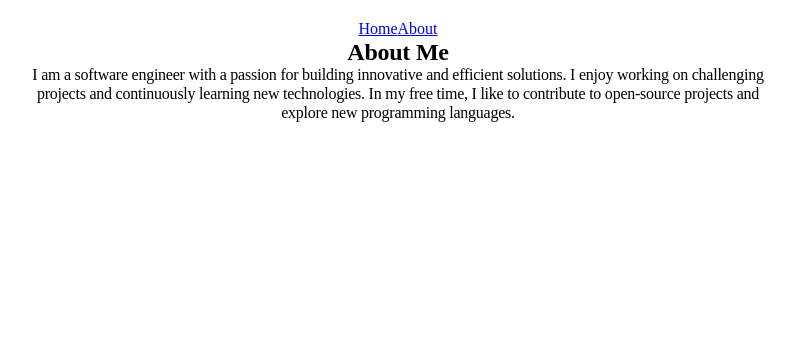
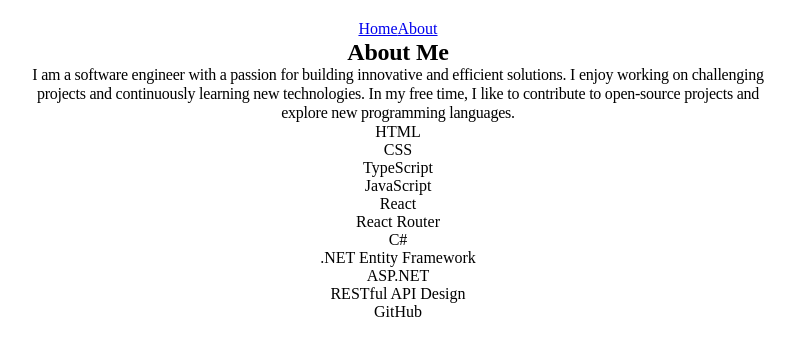
Before and after one commit to corbin-causby/portfolio-corbin, a React (Vite) app: page /about in a window 1280 px wide. Shown: the top 356 px of the page, without its empty margins (242-1037 px from the left). Built offline with nearby package versions, Linux system fonts and the light colour scheme.

Commit message:
Added my skills.

```diff
--- a/src/About.tsx
+++ b/src/About.tsx
@@ -1,12 +1,25 @@
+import { skills } from "./data";
 
 
 export default function About() {
     return (
+        <main>
             <section className="about-me">
                 <h2>About Me</h2>
                 <p>
                     I am a software engineer with a passion for building innovative and efficient solutions. I enjoy working on challenging projects and continuously learning new technologies. In my free time, I like to contribute to open-source projects and explore new programming languages.
                 </p>
             </section>
+            <section>
+                <ul className="skills">
+                    {skills.map((skill) => (
+                        <li key={skill.id}>
+                            <p>{skill.skill}</p>
+                        </li>
+                    ))}
+                </ul>
+            </section>
+        </main>
+
     );
 };
--- a/src/data.ts
+++ b/src/data.ts
@@ -35,3 +35,50 @@
     link: "https://github.com/corbin-causby"
   }
 ];
+
+export const skills = [
+  {
+    id: 0,
+    skill: "HTML"
+  },
+  {
+    id: 1,
+    skill: "CSS"
+  },
+    {
+    id: 2,
+    skill: "TypeScript"
+  },
+  {
+    id: 3,
+    skill: "JavaScript"
+  },
+    {
+    id: 4,
+    skill: "React"
+  },
+  {
+    id: 5,
+    skill: "React Router"
+  },
+    {
+    id: 6,
+    skill: "C#"
+  },
+  {
+    id: 7,
+    skill: ".NET Entity Framework"
+  },
+    {
+    id: 8,
+    skill: "ASP.NET"
+  },
+  {
+    id: 9,
+    skill: "RESTful API Design"
+  },
+      {
+    id: 10,
+    skill: "GitHub"
+  },
+]
```
Lines whose indentation alone changed are shown as unchanged.
